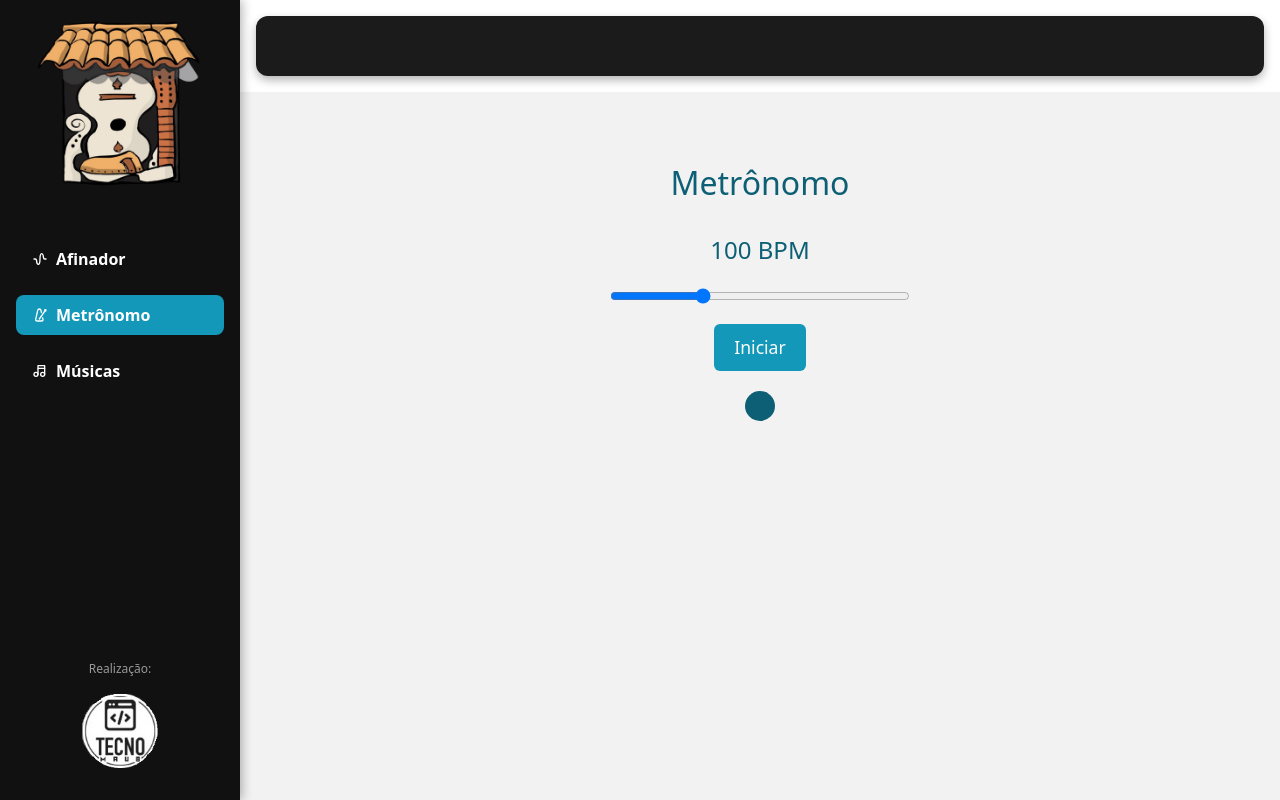
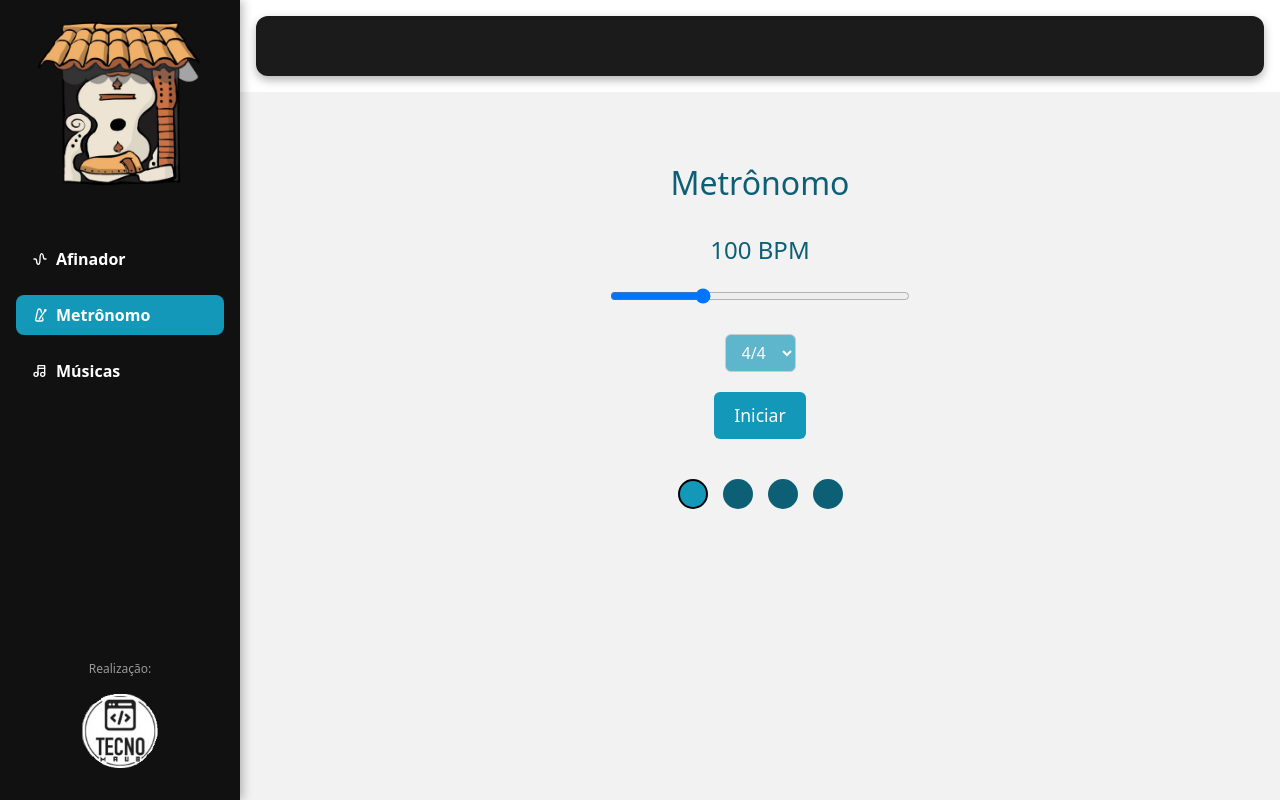
Before and after one commit to Mauboru/AFINACAICARA-WEB-REACT, a React (Vite) app: page /metronomo in a window 1280 px wide. Built offline with nearby package versions, Linux system fonts and the light colour scheme.

Commit message:
inserindo compasso no metronomo

```diff
--- a/src/pages/Metronomo.jsx
+++ b/src/pages/Metronomo.jsx
@@ -5,17 +5,18 @@ import MainLayout from '../layouts/MainLayout';
 export default function Metronome() {
   const [bpm, setBpm] = useState(100);
   const [isPlaying, setIsPlaying] = useState(false);
-  const [tick, setTick] = useState(false);
+  const [beatIndex, setBeatIndex] = useState(0);
+  const [timeSignature, setTimeSignature] = useState(4);
   const timerRef = useRef(null);
 
-  const playClick = () => {
+  const playClick = (isDownbeat) => {
     const audioCtx = new (window.AudioContext || window.webkitAudioContext)();
     const oscillator = audioCtx.createOscillator();
     const gain = audioCtx.createGain();
 
     oscillator.connect(gain);
     gain.connect(audioCtx.destination);
-    oscillator.frequency.value = 1000;
+    oscillator.frequency.value = isDownbeat ? 1200 : 800;
     gain.gain.setValueAtTime(0.8, audioCtx.currentTime);
     oscillator.start();
     oscillator.stop(audioCtx.currentTime + 0.05);
@@ -27,16 +28,19 @@ export default function Metronome() {
 
   const startMetronome = () => {
     const interval = 60000 / bpm;
+    let currentBeat = 0;
+
     timerRef.current = setInterval(() => {
-      playClick();
-      setTick(true);
-      setTimeout(() => setTick(false), 100);
+      const isDownbeat = currentBeat === 0;
+      playClick(isDownbeat);
+      setBeatIndex(currentBeat);
+      currentBeat = (currentBeat + 1) % timeSignature;
     }, interval);
   };
 
   const stopMetronome = () => {
     clearInterval(timerRef.current);
-    setTick(false);
+    setBeatIndex(-1);
   };
 
   const toggleMetronome = () => {
@@ -53,7 +57,7 @@ export default function Metronome() {
       stopMetronome();
       startMetronome();
     }
-  }, [bpm]);
+  }, [bpm, timeSignature]);
 
   useEffect(() => {
     return () => stopMetronome();
@@ -64,9 +68,7 @@ export default function Metronome() {
       <Styled.Container>
         <Styled.Title>Metrônomo</Styled.Title>
 
-          <Styled.TempoDisplay>
-            {bpm} BPM
-          </Styled.TempoDisplay>
+        <Styled.TempoDisplay>{bpm} BPM</Styled.TempoDisplay>
 
         <Styled.Slider
           type="range"
@@ -76,11 +78,30 @@ export default function Metronome() {
           onChange={(e) => setBpm(Number(e.target.value))}
         />
 
+        <Styled.TimeSignatureSelect
+          value={timeSignature}
+          onChange={(e) => setTimeSignature(Number(e.target.value))}
+        >
+          {[1, 2, 3, 4, 5, 6].map(num => (
+            <option key={num} value={num}>
+              {num}/4
+            </option>
+          ))}
+        </Styled.TimeSignatureSelect>
+
         <Styled.PlayButton onClick={toggleMetronome}>
           {isPlaying ? "Parar" : "Iniciar"}
         </Styled.PlayButton>
 
-          <Styled.VisualBeat $active={tick} />
+        <Styled.BeatContainer>
+          {[...Array(timeSignature)].map((_, idx) => (
+            <Styled.BeatCircle
+              key={idx}
+              $active={isPlaying && beatIndex === idx}
+              $isDownbeat={idx === 0}
+            />
+          ))}
+        </Styled.BeatContainer>
       </Styled.Container>
     </MainLayout>
   );
@@ -118,6 +139,16 @@ const Styled = {
     max-width: 80%;
   `,
 
+  TimeSignatureSelect: styled.select`
+    margin-top: 10px;
+    padding: 6px 12px;
+    font-size: 1rem;
+    border-radius: 6px;
+    border: 1px solid #ccc;
+    background: ${({ theme }) => theme.colors.background || '#fff'};
+    color: ${({ theme }) => theme.colors.text || '#000'};
+  `,
+
   PlayButton: styled.button`
     background: ${({ theme }) => theme.colors.primary};
     color: ${({ theme }) => theme.colors.text};
@@ -132,11 +163,25 @@ const Styled = {
     }
   `,
 
-  VisualBeat: styled.div`
+  BeatContainer: styled.div`
+    display: flex;
+    gap: 15px;
+    margin-top: 20px;
+  `,
+
+  BeatCircle: styled.div`
     width: 30px;
     height: 30px;
     border-radius: 50%;
-    background: ${({ $active, theme }) => $active ? theme.colors.primary : theme.colors.primaryDark};
+    background: ${({ $active, $isDownbeat, theme }) =>
+      $active
+        ? $isDownbeat
+          ? theme.colors.primaryDark
+          : theme.colors.primary
+        : $isDownbeat
+        ? theme.colors.primary
+        : theme.colors.primaryDark};
+    border: ${({ $isDownbeat }) => ($isDownbeat ? "2px solid black" : "none")};
     transition: background 0.1s;
-  `
+  `,
 };
```
Lines whose indentation alone changed are shown as unchanged.
